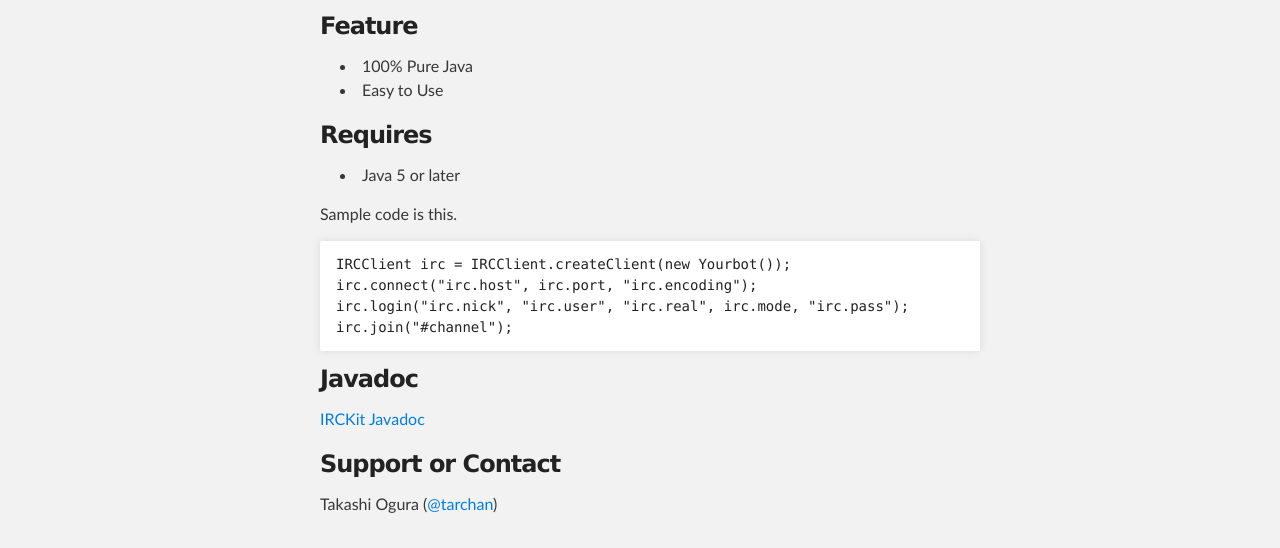
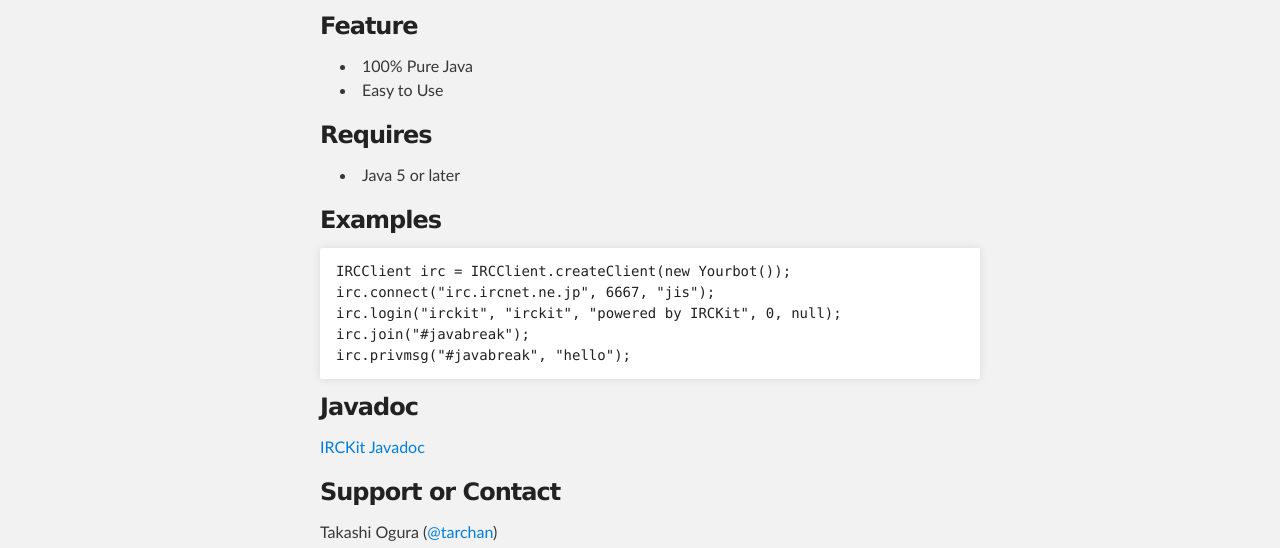
Before and after one commit to tarchan/IRCKit, a plain HTML site: page index.html in a window 1280 px wide. Shown: the part 252-800 px from the top of the page. Drawn offline with Linux system fonts and the light colour scheme.

Commit message:
サンプルコードを修正

```diff
--- a/index.html
+++ b/index.html
@@ -45,12 +45,13 @@
 <li>Java 5 or later</li>
 </ul>
 
-<p>Sample code is this.</p>
+<h3>Examples</h3>
 
 <pre><code>IRCClient irc = IRCClient.createClient(new Yourbot());
-irc.connect("irc.host", irc.port, "irc.encoding");
-irc.login("irc.nick", "irc.user", "irc.real", irc.mode, "irc.pass");
-irc.join("#channel");
+irc.connect("irc.ircnet.ne.jp", 6667, "jis");
+irc.login("irckit", "irckit", "powered by IRCKit", 0, null);
+irc.join("#javabreak");
+irc.privmsg("#javabreak", "hello");
 </code></pre>
 
 <h3>Javadoc</h3>
```
